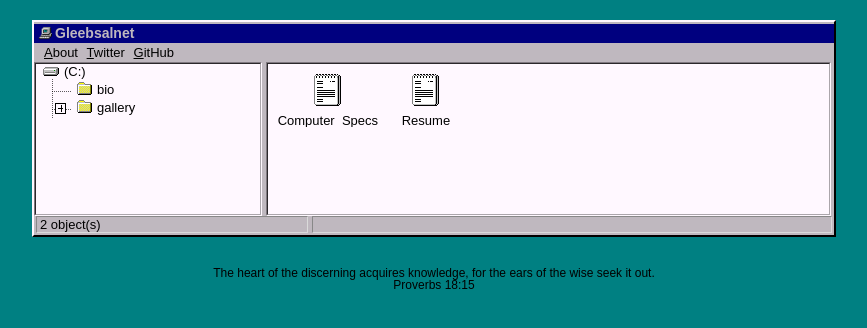
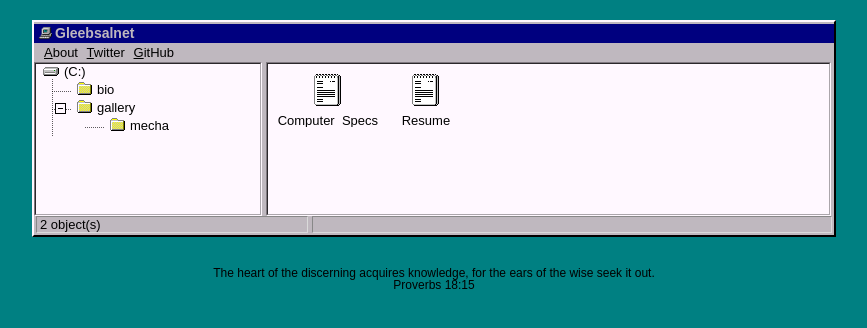
Before and after one commit to Globalnet626/globalnet626.github.io, a Jekyll site: the page built from index.html, in a window 1280 px wide. Shown: the top 328 px of the page, without its empty margins (206-1073 px from the left). Built offline with Jekyll 4.4.1, drawn with Linux system fonts in a browser that asks for light colours.

Commit message:
Show gallery tag folders in the explorer tree on every page.
Co-authored-by: Miguel Silvino <Globalnet626@users.noreply.github.com>

```diff
--- a/_includes/gallery_tree_item.html
+++ b/_includes/gallery_tree_item.html
@@ -1,6 +1,6 @@
 {% include gallery_tags.html %}
-<li class="tree-branch{% if page.gallery_folder or page.gallery_view %} is-open{% endif %}">
-	<button type="button" class="tree-toggle" aria-controls="gallery-tags" aria-expanded="{% if page.gallery_folder or page.gallery_view %}true{% else %}false{% endif %}" aria-label="{% if page.gallery_folder or page.gallery_view %}Collapse gallery{% else %}Expand gallery{% endif %}"><i></i></button>
+<li class="tree-branch is-open">
+	<button type="button" class="tree-toggle" aria-controls="gallery-tags" aria-expanded="true" aria-label="Collapse gallery"><i></i></button>
 	<a class="gallery-root" href="/tag/gallery/" title="gallery"><img src="/assets/img/folder.ico" alt="" />gallery</a>
 	<ul id="gallery-tags">
 		{% for gtag in gallery_tags %}
```
